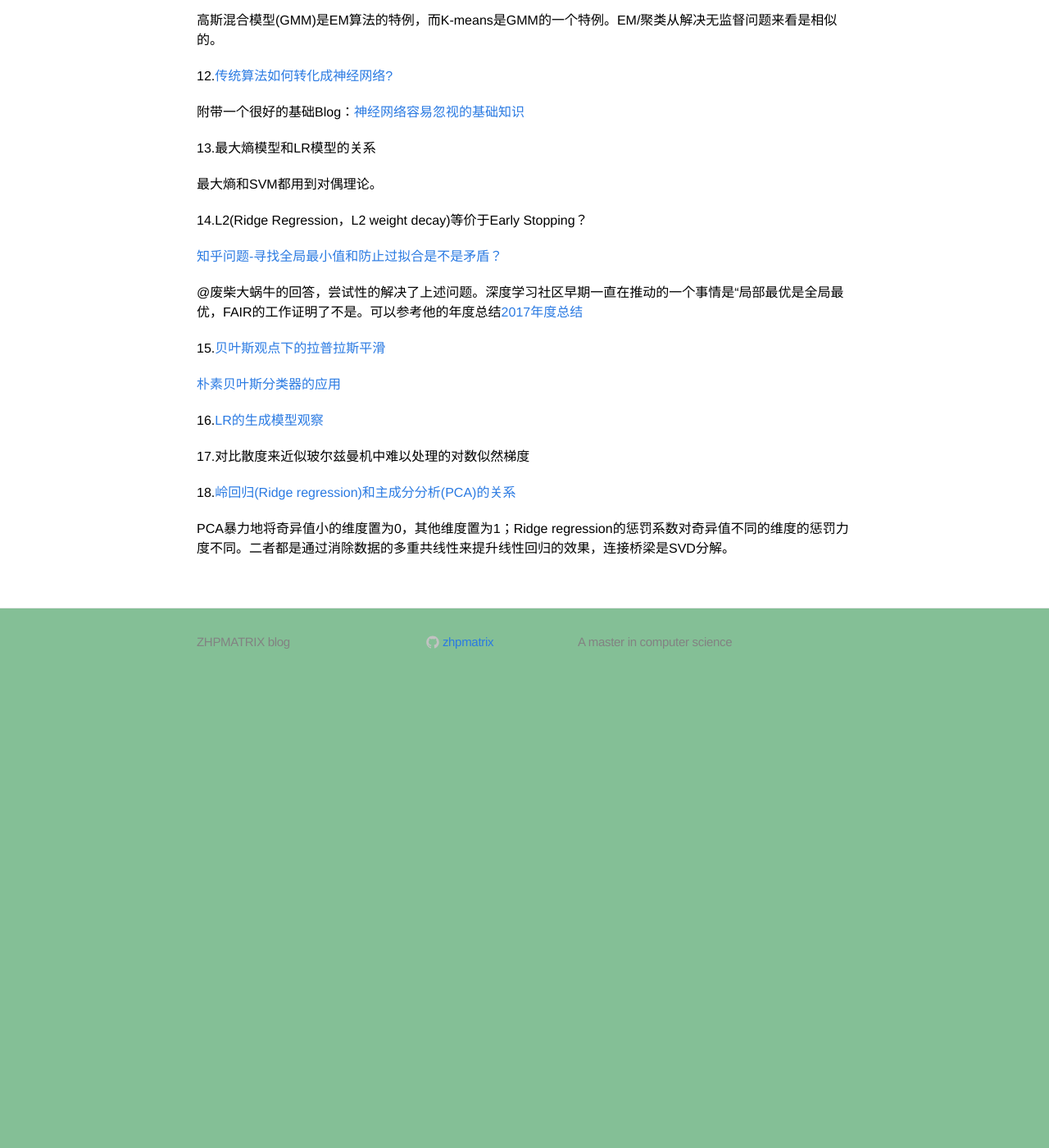
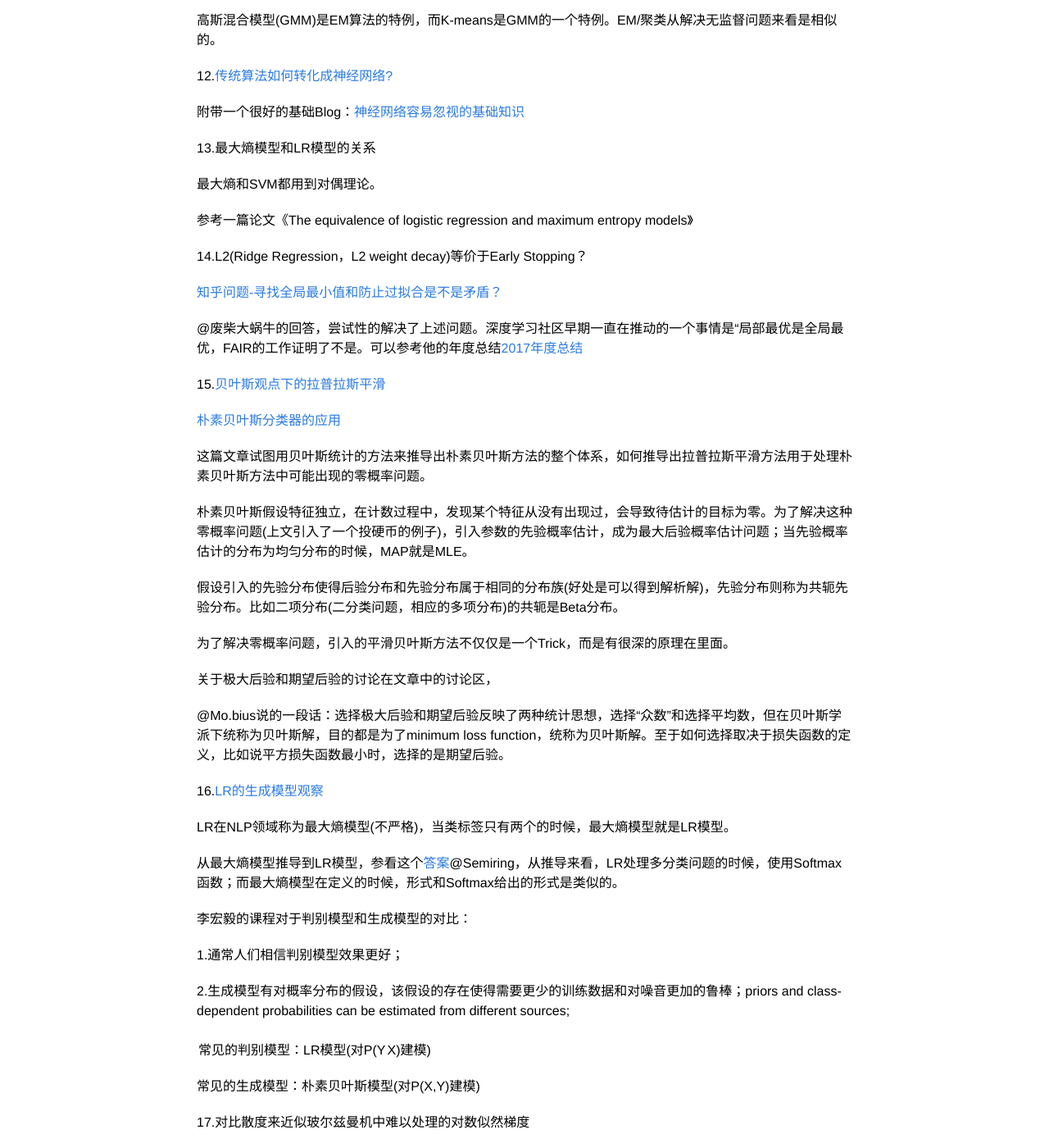
Before and after one commit to zhpmatrix/zhpmatrix.github.io, a Jekyll site: the page built from _posts/2017-12-27-relationships-models.md, in a window 1280 px wide and 1400 px high, scrolled down 1795 px. Shown: the whole window at 82% size. Built offline with Jekyll 4.4.1, drawn with Linux system fonts in a browser that asks for light colours; comment, search, counter and statistics services are not loaded; before the commit the page ends 2634 px from its top, so only the background shows below that.

Commit message:
update article

```diff
--- a/_posts/2017-12-27-relationships-models.md
+++ b/_posts/2017-12-27-relationships-models.md
@@ -76,6 +76,8 @@ Linear SVM和LR都对Outlier敏感；
 
 最大熵和SVM都用到对偶理论。
 
+参考一篇论文《The equivalence of logistic regression and maximum entropy models》
+
 14.L2(Ridge Regression，L2 weight decay)等价于Early Stopping？
 
 [知乎问题-寻找全局最小值和防止过拟合是不是矛盾？](https://www.zhihu.com/question/264607356/answer/283856609)
@@ -86,7 +88,34 @@ Linear SVM和LR都对Outlier敏感；
 
 [朴素贝叶斯分类器的应用](http://www.ruanyifeng.com/blog/2013/12/naive_bayes_classifier.html)
 
-16.[LR的生成模型观察](http://www.bilibili.com/video/av10590361/#page=5)
+这篇文章试图用贝叶斯统计的方法来推导出朴素贝叶斯方法的整个体系，如何推导出拉普拉斯平滑方法用于处理朴素贝叶斯方法中可能出现的零概率问题。
+
+朴素贝叶斯假设特征独立，在计数过程中，发现某个特征从没有出现过，会导致待估计的目标为零。为了解决这种零概率问题(上文引入了一个投硬币的例子)，引入参数的先验概率估计，成为最大后验概率估计问题；当先验概率估计的分布为均匀分布的时候，MAP就是MLE。
+
+假设引入的先验分布使得后验分布和先验分布属于相同的分布族(好处是可以得到解析解)，先验分布则称为共轭先验分布。比如二项分布(二分类问题，相应的多项分布)的共轭是Beta分布。
+
+为了解决零概率问题，引入的平滑贝叶斯方法不仅仅是一个Trick，而是有很深的原理在里面。
+
+关于极大后验和期望后验的讨论在文章中的讨论区，
+
+@Mo.bius说的一段话：选择极大后验和期望后验反映了两种统计思想，选择“众数”和选择平均数，但在贝叶斯学派下统称为贝叶斯解，目的都是为了minimum loss function，统称为贝叶斯解。至于如何选择取决于损失函数的定义，比如说平方损失函数最小时，选择的是期望后验。
+
+
+16.[LR的生成模型观察](http://www.bilibili.com/video/av10590361/#page=11)
+
+LR在NLP领域称为最大熵模型(不严格)，当类标签只有两个的时候，最大熵模型就是LR模型。
+
+从最大熵模型推导到LR模型，参看这个[答案](https://www.zhihu.com/question/24094554)@Semiring，从推导来看，LR处理多分类问题的时候，使用Softmax函数；而最大熵模型在定义的时候，形式和Softmax给出的形式是类似的。
+
+李宏毅的课程对于判别模型和生成模型的对比：
+
+1.通常人们相信判别模型效果更好；
+
+2.生成模型有对概率分布的假设，该假设的存在使得需要更少的训练数据和对噪音更加的鲁棒；priors and class-dependent probabilities can be estimated from different sources;
+
+常见的判别模型：LR模型(对P(Y|X)建模)
+
+常见的生成模型：朴素贝叶斯模型(对P(X,Y)建模)
 
 17.对比散度来近似玻尔兹曼机中难以处理的对数似然梯度
 
```
